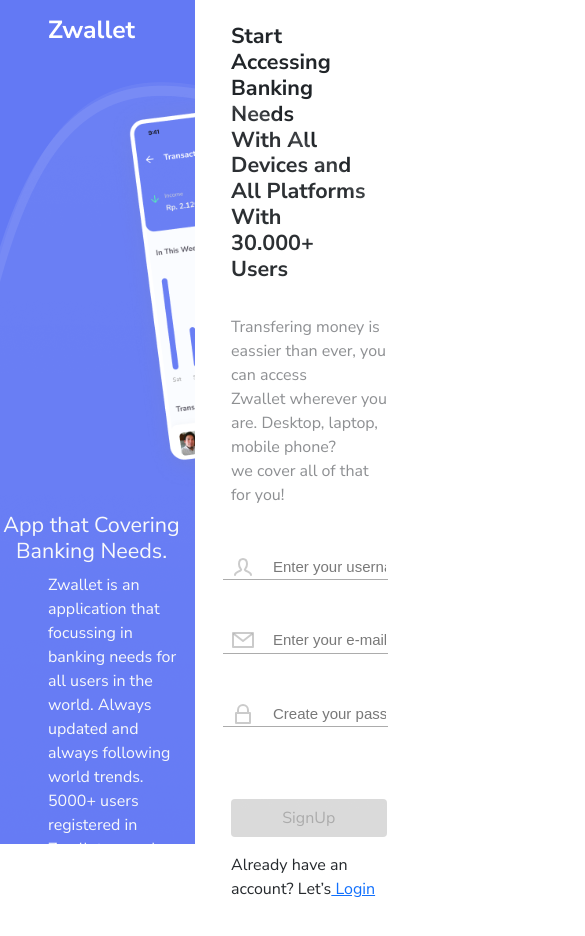
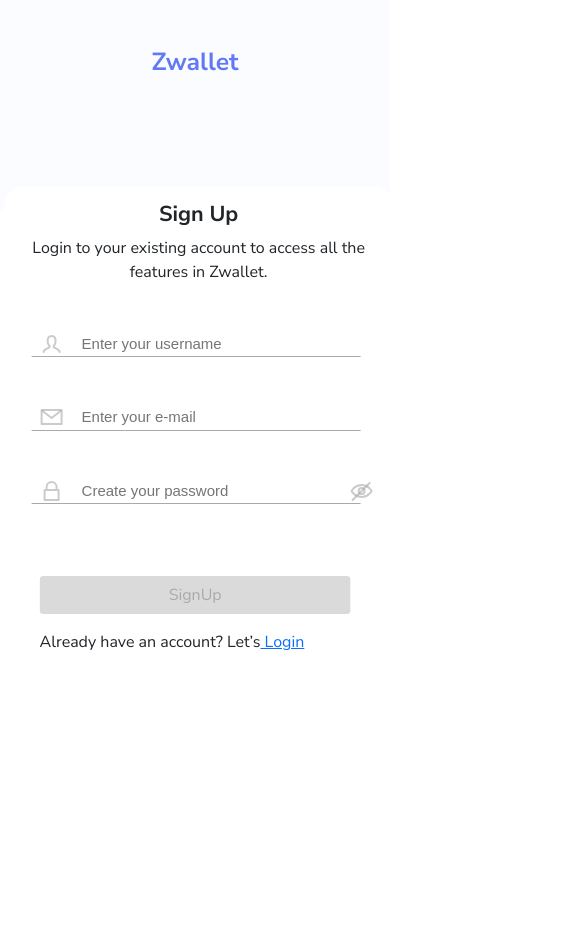
Before and after one commit to yuliamassel/React-App, a React (Create React App) app: page /SignUp in a window 390 px wide. Shown: the top 936 px of the page, 585 px wide, since content can reach past the window. After the commit the page ends 844 px from the top, so only its background shows below. Built offline with nearby package versions, Linux system fonts and the light colour scheme.

Commit message:
add url backend

```diff
--- a/src/Components/Global/global.css
+++ b/src/Global/global.css
@@ -351,9 +351,24 @@
   display: none;
 }
 
+.search-receiver{
+  margin-left: 1vw;
+  padding-top: 3vh;
+  height: 75%;
+  overflow-y: auto;
+}
+
+.search-receiver::-webkit-scrollbar {
+  display: none;
+}
 
 .one{
   margin-left: 25vw;
+}
+
+.forgot{
+  transform: translate(35vw, -7vh);
+  font-size: 13px;
 }
 
   .pincode-input-text
@@ -369,3 +384,25 @@
     outline:none;
     box-shadow:none;
   }
+
+  .eye{
+    margin-left: -3vw;
+  }
+
+  .title-mobile{
+      color: #6379f4;
+      height: 25vh;
+      font-weight: bold;
+      background-color: #FAFCFF;
+  }
+
+  @media screen and (max-width:768px){
+    .login-mob{
+      margin-top: 22vh!important;
+      transform: translateX(4vw);
+      position: absolute;
+      background-color: #fff;
+      border-top-left-radius: 5%;
+      border-top-right-radius: 5%;
+    }
+  }
--- a/src/Pages/Home.js
+++ b/src/Pages/Home.js
@@ -1,7 +1,7 @@
 import React from "react";
 import Balance from "../Components/Balance";
 import Footer from "../Components/Footer";
-import "../Components/Global/global.css";
+import "../Global/global.css";
 import Graphic from "../Components/Graphic";
 import Navbar from "../Components/Navbar";
 import Sidebar from "../Components/Sidebar";
--- a/src/Pages/Login.js
+++ b/src/Pages/Login.js
@@ -2,7 +2,7 @@
 import {Link, useNavigate} from 'react-router-dom'
 import axios from "axios";
 import Button from "../Components/Button/Index";
-import "../Components/Global/global.css";
+import "../Global/global.css"
 import Input from "../Components/Input/Input";
 import Image from "./handphone.png";
 
@@ -29,16 +29,16 @@
 
   const handleClick = () =>{
     setLoading(true)
-    // axios.post(`${process.env.REACT_APP_BACKEND_ZWALLET}/users/login`, form)
-    axios({
-      baseURL: `${process.env.REACT_APP_BACKEND_ZWALLET}`,
-      data: {
-        email: form.email,
-        password: form.password
-      },
-      method: 'POST',
-      url: '/user/login'
-    })
+    axios.post(`${process.env.REACT_APP_BACKEND_ZWALLET}/users/login`, form)
+    // axios({
+    //   baseURL: `${process.env.REACT_APP_BACKEND_ZWALLET}`,
+    //   data: {
+    //     email: form.email,
+    //     password: form.password
+    //   },
+    //   method: 'POST',
+    //   url: '/user/login'
+    // })
     .then((res)=>{
       setLoading(false)
       const result = res.data.data
@@ -50,18 +50,18 @@
     .catch((err)=>{
       setLoading(false)
       console.log(err.response);
-    //   if(err.response.status === 403){
-    //     setErrorMsg(err.response.data.message)
-    // }else{
-    //     setErrorMsg('internal server error')
-    // }
+      if(err.response.status === 403){
+        setErrorMsg(err.response.data.message)
+    }else{
+        setErrorMsg('internal server error')
+    }
     })
   }
 
   return (
     <div className="container-fluid g-0 px-0 col-xl-12 col-lg-12 col-md-12 overflow-hidden">
       <div className="row">
-        <div className="col wrapper">
+        <div className="col d-none d-md-none d-lg-block wrapper">
           <h2 className="text-white ms-5 mt-3 fw-bold">Zwallet</h2>
           <img className="position-absolute" src="images/waves.png" alt="" />
           <img className="ms-xl-5 ps-5 my-1" src={Image} alt="" width="450" />
@@ -77,20 +77,25 @@
             users coverage.
           </p>
         </div>
-        <div className="col">
-          <h4 className="p-4 fw-bold">
+          <h2 className="title-mobile pt-5 mb-1 text-center d-block d-md-block d-lg-none ">Zwallet</h2>
+        <div className="col login-mob">
+          <h4 className="p-4 fw-bold  d-none d-md-none d-lg-block">
             Start Accessing Banking Needs <br />
             With All Devices and All Platforms <br />
             With 30.000+ Users
           </h4>
-          <p className="text ms-4 mb-5">
+          <p className="text ms-4 mb-5  d-none d-md-none d-lg-block">
             Transfering money is eassier than ever, you can access <br />
             Zwallet wherever you are. Desktop, laptop, mobile phone? <br />
             we cover all of that for you!
           </p>
+
+          <h4 className="d-block mt-3 d-md-block d-lg-none text-center fw-bold">Login</h4>
+          <p className="d-block d-md-block d-lg-none text-center mb-5">Login to your existing account to access
+            all the features in Zwallet.</p>
           <img className="position-absolute ms-3" src="images/mail.svg" alt="" />
           <Input
-            className="input-register ms-3 mb-5"
+            className="input-register ms-3 mb-5 "
             name="email"
             onChange={handleChange}
             value={form.email}
@@ -108,10 +113,12 @@
             value={form.password}
             placeholder="Enter your password"
           />
+          <img className="position-absolute me-5 eye" src="images/eye-crossed.svg" alt="" />
+          <p className="position-absolute d-none d-lg-block  forgot">Forgot Password ?</p>
           </div>
           {/* {errorMsg && <p className="text-danger">{errorMsg}</p>} */}
-          <Button className="btn w-75 mt-4 ms-4" isLoading={loading} onClick={handleClick}>Login</Button>
-          <p className="ms-4 mt-3 text-decoration-none">Dont have an account? Let's <Link to="/signup"> Sign Up</Link></p>
+          <Button className="btn w-75 mt-4 ms-5" isLoading={loading} onClick={handleClick}>Login</Button>
+          <p className="ms-5 mt-3 text-decoration-none">Dont have an account? Let's <Link to="/signup"> Sign Up</Link></p>
         </div>
       </div>
     </div>
--- a/src/Pages/PersonalInfo/ChangePin.js
+++ b/src/Pages/PersonalInfo/ChangePin.js
@@ -1,5 +1,5 @@
 import React from "react";
-import { Link } from "react-router-dom";
+import { Link, useNavigate } from "react-router-dom";
 import PinInput from "react-pin-input";
 import Footer from "../../Components/Footer";
 import Navbar from "../../Components/Navbar";
@@ -7,6 +7,13 @@
 import Button from "../../Components/Button/Index";
 
 const ChangePin = () => {
+
+  const navigate = useNavigate()
+
+  const handleClick=()=>{
+    navigate("/New-PIN")
+  }
+
   return (
     <div className="body">
       <Navbar />
@@ -33,7 +40,7 @@
             autoSelect={true}
             regexCriteria={/^[ A-Za-z0-9_@./#&+-]*$/}
           />
-        <Button className="btn w-50 exphanse me-5">Continue</Button>
+        <Button className="btn w-50 exphanse me-5" onClick={handleClick}>Continue</Button>
         </div>
       </div>
       <Footer />
--- a/src/Pages/Profile.js
+++ b/src/Pages/Profile.js
@@ -17,7 +17,7 @@
                 <p className="desc">+62789564234</p>
                 <div className="choice mb-3"><p className='desc fs-6 ms-1 mt-2'>Personal Information</p><Link to="/Personal-Info"> <img className='mt-2 ms-5' src="images/arrow-left.svg" alt="" width="28" height="28"/></Link></div>
                 <div className="choice mb-3"><p className='desc fs-6 ms-1 mt-2'>Change Password</p> <img className='mt-2 ms-5' src="images/arrow-left.svg" alt="" width="28" height="28"/></div>
-                <div className="choice mb-3"><p className='desc fs-6 me-5 mt-2'>Change PIN</p> <img className='mt-2 ms-5' src="images/arrow-left.svg" alt="" width="28" height="28"/></div>
+                <div className="choice mb-3"><p className='desc fs-6 me-5 mt-2'>Change PIN</p><Link to="/Change-PIN"> <img className='mt-2 ms-5' src="images/arrow-left.svg" alt="" width="28" height="28"/></Link></div>
                 <div className="choice d-flex justify-content-start mb-3"><p className='desc fs-6 ms-5 mt-2'>Logout</p></div>
             </div>
         </div>
--- a/src/Pages/SignUp.js
+++ b/src/Pages/SignUp.js
@@ -2,7 +2,7 @@
 import {Link, useNavigate} from 'react-router-dom'
 import axios from 'axios'
 import Button from "../Components/Button/Index";
-import "../Components/Global/global.css";
+import "../Global/global.css";
 import Input from "../Components/Input/Input";
 import Image from "./handphone.png";
 
@@ -25,7 +25,7 @@
 
   const handleSubmit = (e) =>{
     e.preventDefault()
-    axios.post('https://zwallet-massel.herokuapp.com/users/register', form)
+    axios.post(`${process.env.REACT_APP_BACKEND_ZWALLET}/users/register`, form)
     .then((res)=>{
       const result = res.data.data
       localStorage.setItem('auth', "1")
@@ -41,7 +41,7 @@
   return (
     <div className="container-fluid g-0 px-0 col-xl-12 col-lg-12 col-md-12 overflow-hidden">
       <div className="row">
-        <div className="col wrapper">
+        <div className="col  d-none d-md-none d-lg-block wrapper">
           <h2 className="text-white fw-bold ms-5 mt-3">Zwallet</h2>
           <img className="position-absolute" src="images/waves.png" alt="" />
           <img className="ms-5 ps-5 my-1" src={Image} alt="" width="450" />
@@ -55,17 +55,21 @@
             users coverage.
           </p>
         </div>
-        <div className="col">
-          <h4 className="p-4 fw-bold">
+        <h2 className="title-mobile pt-5 mb-1 text-center d-block d-md-block d-lg-none ">Zwallet</h2>
+        <div className="col login-mob">
+          <h4 className="p-4 fw-bold  d-none d-md-none d-lg-block">
             Start Accessing Banking Needs <br />
             With All Devices and All Platforms <br />
             With 30.000+ Users
           </h4>
-          <p className="text ms-4 mb-5">
+          <p className="text ms-4 mb-5  d-none d-md-none d-lg-block">
             Transfering money is eassier than ever, you can access <br />
             Zwallet wherever you are. Desktop, laptop, mobile phone? <br />
             we cover all of that for you!
           </p>
+          <h4 className="d-block mt-3 d-md-block d-lg-none text-center fw-bold">Sign Up</h4>
+          <p className="d-block d-md-block d-lg-none text-center mb-5">Login to your existing account to access
+            all the features in Zwallet.</p>
           <form onSubmit={handleSubmit}>
             <img className="position-absolute ms-4" src="images/person.svg" alt="" />
           <Input
@@ -97,6 +101,8 @@
             value={form.password}
             placeholder="Create your password"
           />
+          <img className="position-absolute me-5 eye" src="images/eye-crossed.svg" alt="" />
+          <p className="position-absolute d-none d-lg-block forgot">Forgot Password ?</p>
           </div>
           <Button className="btn mt-4 ms-4" type="submit">SignUp</Button>
           <p className="ms-4 mt-3">
```
Also changed, not shown: src/Pages/PersonalInfo/PersonalInfo.js (+12 -3 lines), src/Pages/Transfer/Search.js (+77 -28 lines).
